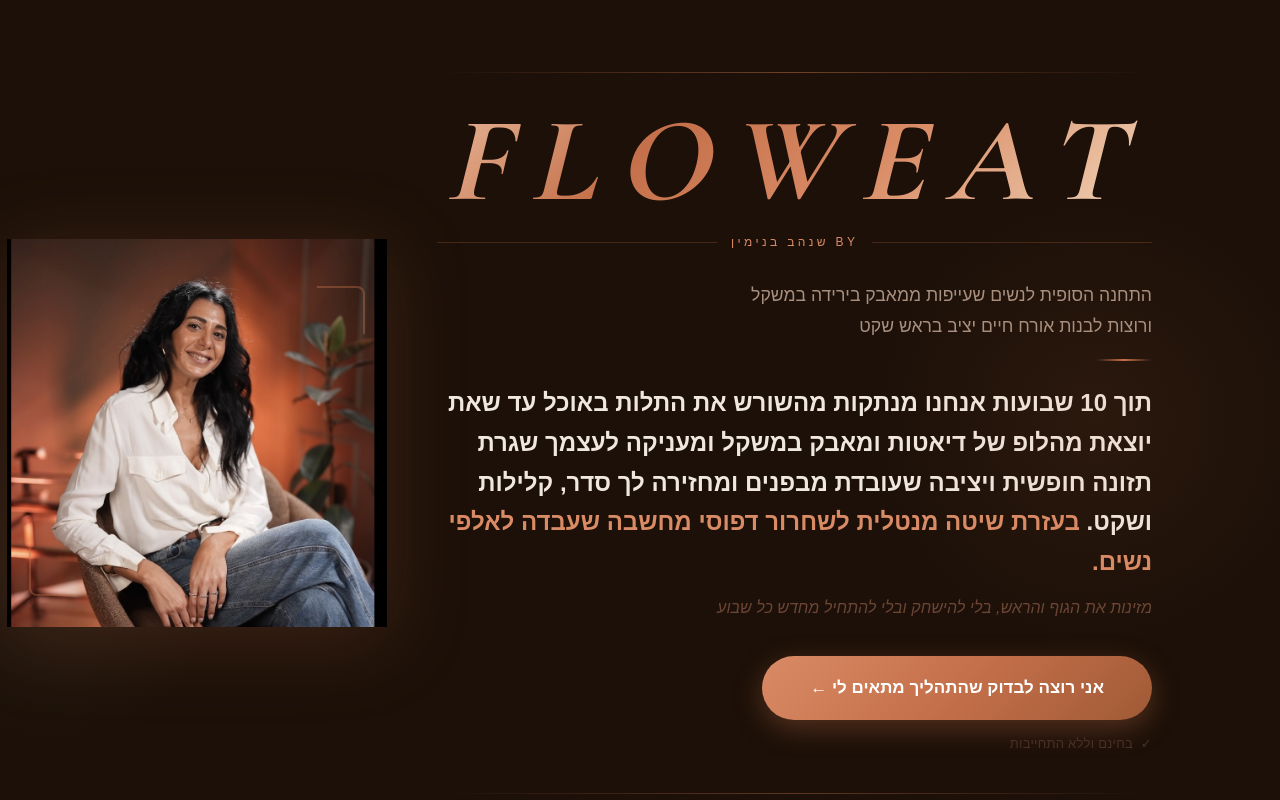
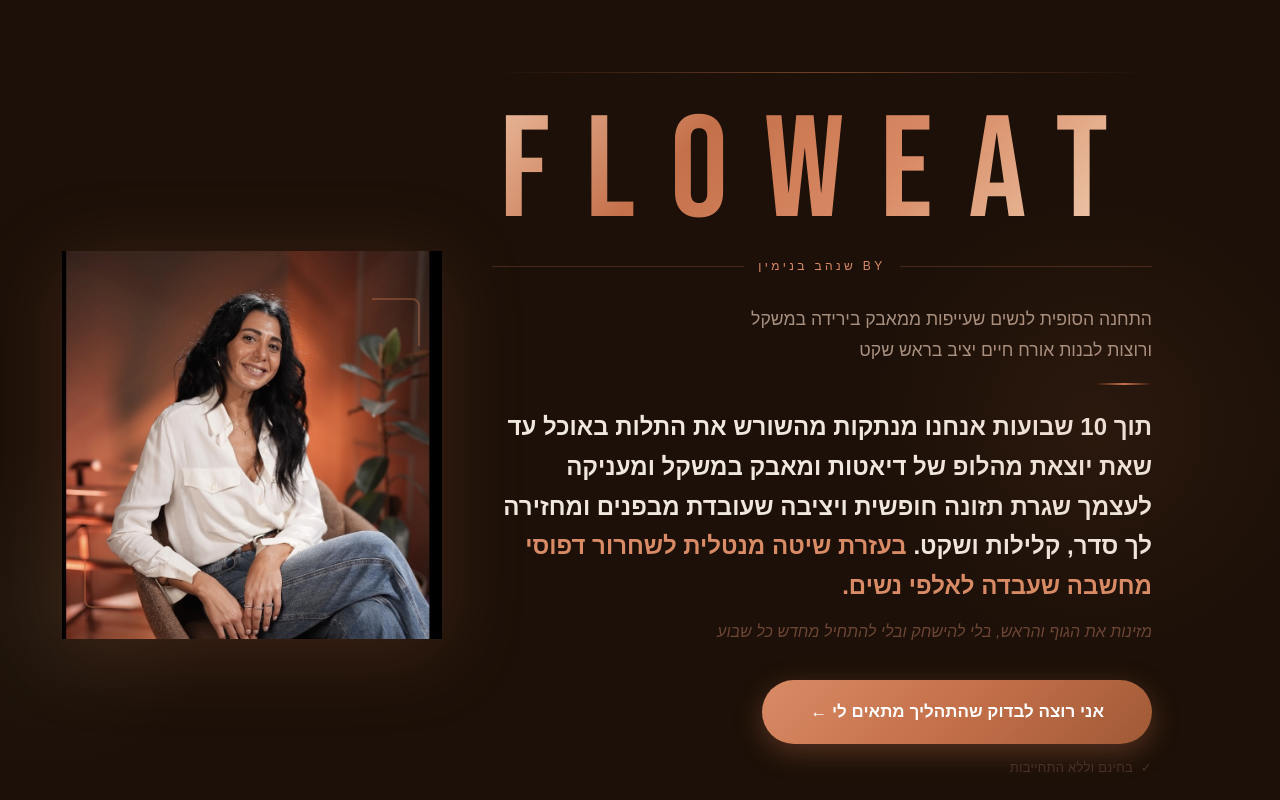
Before and after one commit to shenhav1985-netizen/floweat-landing, a Next.js app: page / in a window 1280 px wide. Shown: the top 800 px of the page. Built offline with nearby package versions, Linux system fonts and the light colour scheme.

Commit message:
test: try Bebas Neue font for FLOWEAT title

```diff
--- a/app/components/HeroSection.tsx
+++ b/app/components/HeroSection.tsx
@@ -73,11 +73,11 @@
           <motion.div {...fadeUp(0.1)} style={{ padding: '0 8px' }}>
             <span style={{
               display: 'block',
-              fontFamily: 'var(--font-cormorant), Georgia, serif',
-              fontWeight: 700,
-              fontStyle: 'italic',
-              fontSize: 'clamp(3rem, 11vw, 7.5rem)',
-              letterSpacing: '0.18em',
+              fontFamily: 'var(--font-bebas), Impact, sans-serif',
+              fontWeight: 400,
+              fontStyle: 'normal',
+              fontSize: 'clamp(3.5rem, 13vw, 9rem)',
+              letterSpacing: '0.25em',
               lineHeight: 1,
               background: 'linear-gradient(135deg, #E8B89A 0%, #C4704A 30%, #D98B65 60%, #F0D4B8 100%)',
               WebkitBackgroundClip: 'text',
--- a/app/layout.tsx
+++ b/app/layout.tsx
@@ -1,5 +1,5 @@
 import type { Metadata, Viewport } from 'next';
-import { Cormorant_Garamond } from 'next/font/google';
+import { Cormorant_Garamond, Bebas_Neue } from 'next/font/google';
 import './globals.css';
 
 const cormorant = Cormorant_Garamond({
@@ -7,6 +7,13 @@
   weight: ['400', '600', '700'],
   style: ['normal', 'italic'],
   variable: '--font-cormorant',
+  display: 'swap',
+});
+
+const bebasNeue = Bebas_Neue({
+  subsets: ['latin'],
+  weight: ['400'],
+  variable: '--font-bebas',
   display: 'swap',
 });
 
@@ -29,7 +36,7 @@
 
 export default function RootLayout({ children }: { children: React.ReactNode }) {
   return (
-    <html lang="he" dir="rtl" className={cormorant.variable}>
+    <html lang="he" dir="rtl" className={`${cormorant.variable} ${bebasNeue.variable}`}>
       <body>{children}</body>
     </html>
   );
```
